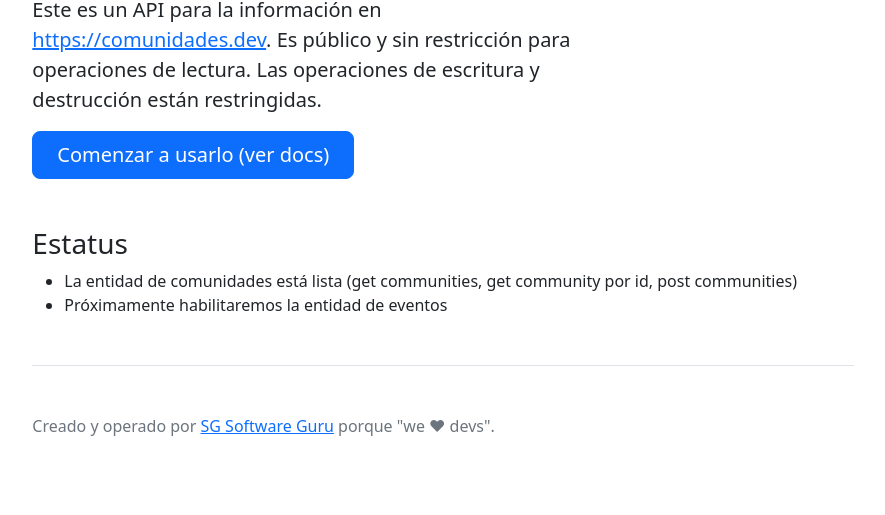
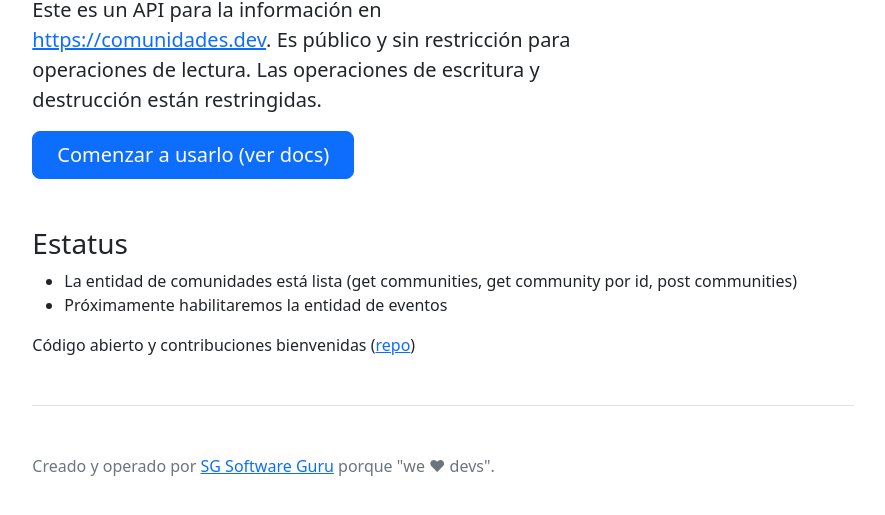
Before and after one commit to softwareguru/comunidades-api, a plain HTML site: page public/index.html in a window 1280 px wide. Shown: the part 109-624 px from the top of the page, without its empty margins (197-1082 px from the left). Drawn offline with nearby package versions, Linux system fonts and the light colour scheme.

Commit message:
Link a repo

```diff
--- a/public/index.html
+++ b/public/index.html
@@ -26,6 +26,7 @@
             <li>La entidad de comunidades está lista (get communities, get community por id, post communities)</li>
             <li>Próximamente habilitaremos la entidad de eventos</li>
           </ul>
+          <p>Código abierto y contribuciones bienvenidas (<a href="https://github.com/softwareguru/comunidades-api/">repo</a>)</p>
 
         </main>
         <footer class="pt-5 my-5 text-muted border-top">
```
